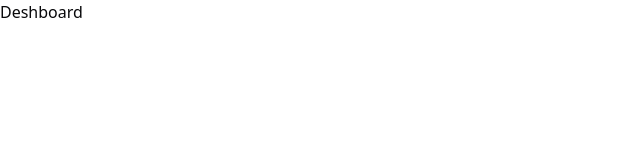
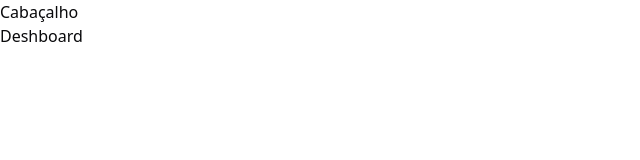
Before and after one commit to Rhuan-Guilherme/pizza-shop, a React (Vite) app: page / in a window 1280 px wide. Shown: the top 160 px of the page, without its empty margins (0-640 px from the left). Built offline with nearby package versions, Linux system fonts and the light colour scheme.

Commit message:
🛤️ Configurando Layouts de rotas

```diff
--- /dev/null
+++ b/src/pages/_layouts/app.tsx
@@ -0,0 +1,13 @@
+import { Outlet } from 'react-router-dom'
+
+export function AppLayout() {
+  return (
+    <div>
+      <h1>Cabaçalho</h1>
+
+      <div>
+        <Outlet />
+      </div>
+    </div>
+  )
+}
--- /dev/null
+++ b/src/pages/_layouts/auth.tsx
@@ -0,0 +1,13 @@
+import { Outlet } from 'react-router-dom'
+
+export function AuthLayout() {
+  return (
+    <div>
+      <h1>Autenticação</h1>
+
+      <div>
+        <Outlet />
+      </div>
+    </div>
+  )
+}
```
Also changed, not shown: src/routes.tsx (+13 -2 lines).
